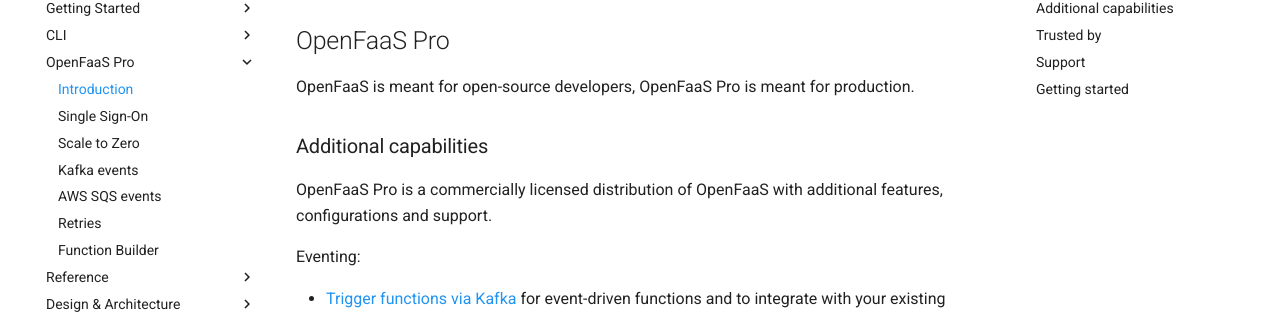
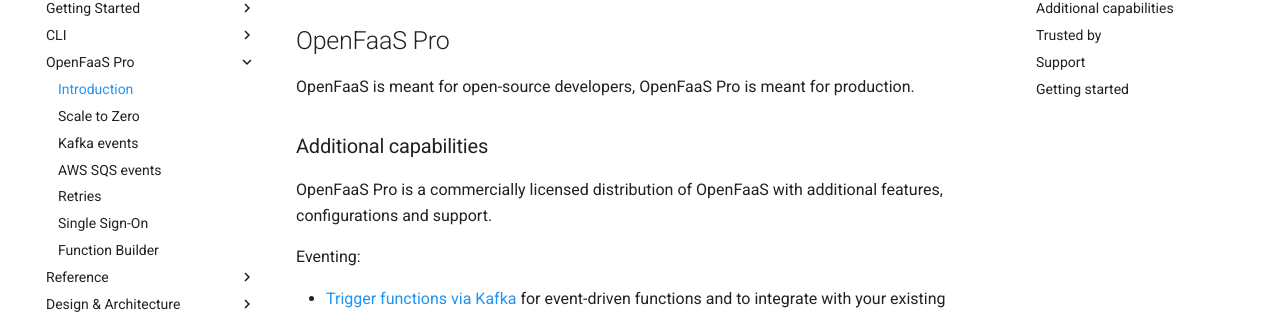
Before and after one commit to openfaas/docs, an MkDocs documentation site: the page built from docs/openfaas-pro/introduction.md, in a window 1280 px wide. Shown: the part 169-486 px from the top of the page. Built offline with MkDocs 1.6.1 and Material for MkDocs 9.7.7, drawn with Linux system fonts in a browser that asks for light colours; comment, search, counter and statistics services are not loaded.

Commit message:
Fix index, re-order items
Signed-off-by: Alex Ellis (OpenFaaS Ltd) <alexellis2@gmail.com>

```diff
--- a/docs/openfaas-pro/introduction.md
+++ b/docs/openfaas-pro/introduction.md
@@ -9,7 +9,7 @@ OpenFaaS Pro is a commercially licensed distribution of OpenFaaS with additional
 Eventing:
 
 * [Trigger functions via Kafka](/openfaas-pro/kafka-events) for event-driven functions and to integrate with your existing systems
-* [Trigger functions from AWS SQS](openfaas-pro/sqs-events) to integrate with events from AWS.
+* [Trigger functions from AWS SQS](/openfaas-pro/sqs-events) to integrate with events from AWS.
 
 Efficiency and redundancy:
 
--- a/mkdocs.yml
+++ b/mkdocs.yml
@@ -123,11 +123,11 @@ nav:
       - Shell auto completion: ./cli/completion.md
   - OpenFaaS Pro:
       - Introduction: ./openfaas-pro/introduction.md
-      - Single Sign-On: ./openfaas-pro/sso.md
       - Scale to Zero: ./openfaas-pro/scale-to-zero.md
       - Kafka events: ./openfaas-pro/kafka-events.md
       - AWS SQS events: ./openfaas-pro/sqs-events.md
       - Retries: ./openfaas-pro/retries.md
+      - Single Sign-On: ./openfaas-pro/sso.md
       - Function Builder: ./openfaas-pro/builder.md
   - Reference:
     - CI/CD:
```
